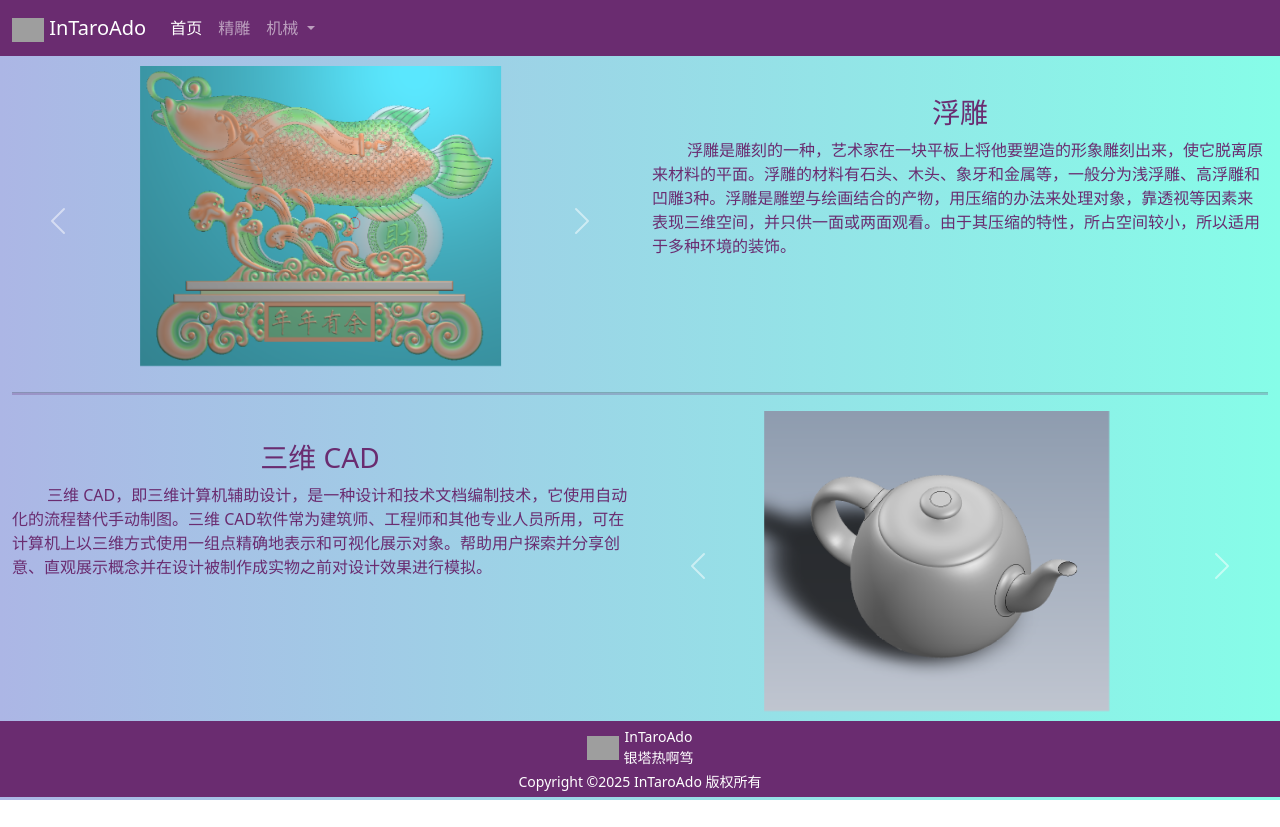
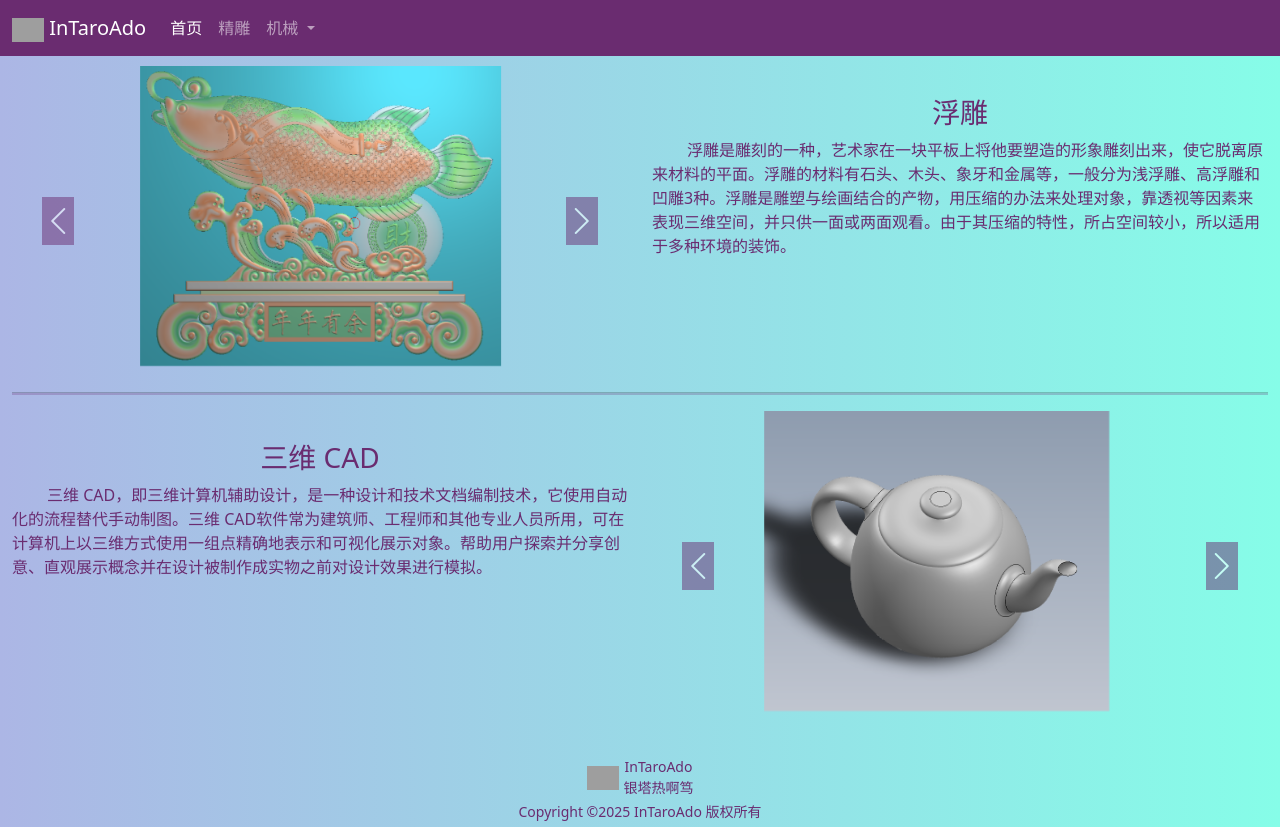
Before and after one commit to threestones777/InTaroAdo, a Vue app: page / in a window 1280 px wide. Before the commit the page ends 800 px from the top, so only its background shows below. Built offline with nearby package versions, Linux system fonts and the light colour scheme; grey boxes are pictures that could not be loaded.

Commit message:
add icon fix page 404 ......

```diff
--- a/package.json
+++ b/package.json
@@ -14,6 +14,7 @@
   },
   "dependencies": {
     "bootstrap": "^5.3.3",
+    "bootstrap-icons": "^1.11.3",
     "pinia": "^2.1.7",
     "vue": "^3.4.29",
     "vue-router": "^4.3.3"
--- a/src/App.vue
+++ b/src/App.vue
@@ -4,7 +4,7 @@ import { RouterView } from 'vue-router'
 
 <template>
   <header>
-    <nav class="navBg navbar navbar-expand-sm fixed-top navbar-dark">
+    <nav id="headHeight" class="navBg navbar navbar-expand-sm fixed-top navbar-dark">
       <div class="container-fluid">
         <a class="navbar-brand" href="/">
           <img src="/image/154014.ico" width="32" />
@@ -41,7 +41,7 @@ import { RouterView } from 'vue-router'
               </a>
               <ul class="dropdown-menu" style="background-color: #6a2c70">
                 <li>
-                  <a class="dropdown-item dropCss" href="/Machine">SolidWorks</a>
+                  <a class="dropdown-item dropCss" href="#/Machine">SolidWorks</a>
                 </li>
               </ul>
             </li>
@@ -50,10 +50,10 @@ import { RouterView } from 'vue-router'
       </div>
     </nav>
   </header>
-  <div style="margin-top: 66px">
+  <div style="margin: 66px 0 30px 0">
     <RouterView />
   </div>
-  <div class="container-fluid footCss">
+  <div id="footHeight" class="container-fluid footCss">
     <div>
       <img src="/image/154014.ico" width="32" />
       <div class="name">
@@ -64,14 +64,29 @@ import { RouterView } from 'vue-router'
     <div>Copyright ©2025 InTaroAdo 版权所有</div>
   </div>
 </template>
-
+<script lang="ts">
+export default {
+  data() {
+    return {}
+  },
+  mounted() {
+    console.log(document.getElementById('headHeight')?.scrollHeight)
+    console.log(document.getElementById('footHeight')?.scrollHeight)
+    let allHeight = Number(window.innerHeight)
+    let headHeight = Number(document.getElementById('headHeight')?.scrollHeight)
+    let footHeight = Number(document.getElementById('footHeight')?.scrollHeight)
+    localStorage.machineViewHeight = allHeight - headHeight - footHeight
+    console.log(localStorage.machineViewHeight)
+  }
+}
+</script>
 <style scoped>
 .navBg {
   background-color: #6a2c70;
 }
 .footCss {
-  background-color: #6a2c70;
-  color: #fff;
+  /* background-color: #6a2c70; */
+  color: #6a2c70;
   text-align: center;
   padding: 5px;
   font-size: 14px;
--- a/src/main.ts
+++ b/src/main.ts
@@ -1,4 +1,4 @@
-// import './assets/main.css'
+import 'bootstrap-icons/font/bootstrap-icons.css'
 import 'bootstrap/dist/css/bootstrap.min.css'
 import 'bootstrap/dist/js/bootstrap.bundle.min.js'
 
--- a/src/router/index.ts
+++ b/src/router/index.ts
@@ -1,8 +1,8 @@
-import { createRouter, createWebHistory } from 'vue-router'
+import { createRouter, createWebHashHistory } from 'vue-router'
 import HomeView from '../views/HomeView.vue'
 
 const router = createRouter({
-  history: createWebHistory(import.meta.env.BASE_URL),
+  history: createWebHashHistory(import.meta.env.BASE_URL),
   routes: [
     {
       path: '/',
--- a/src/views/HomeView.vue
+++ b/src/views/HomeView.vue
@@ -47,8 +47,7 @@
               data-bs-target="#carouselExampleInterval"
               data-bs-slide="prev"
             >
-              <span class="carousel-control-prev-icon" aria-hidden="true"></span>
-              <span class="visually-hidden">Previous</span>
+              <i class="bi bi-chevron-left iconCss"></i>
             </button>
             <button
               class="carousel-control-next"
@@ -56,8 +55,7 @@
               data-bs-target="#carouselExampleInterval"
               data-bs-slide="next"
             >
-              <span class="carousel-control-next-icon" aria-hidden="true"></span>
-              <span class="visually-hidden">Next</span>
+              <i class="bi bi-chevron-right iconCss"></i>
             </button>
           </div>
         </div>
@@ -124,8 +122,7 @@
               data-bs-target="#carouselInterval"
               data-bs-slide="prev"
             >
-              <span class="carousel-control-prev-icon" aria-hidden="true"></span>
-              <span class="visually-hidden">Previous</span>
+              <i class="bi bi-chevron-left iconCss"></i>
             </button>
             <button
               class="carousel-control-next"
@@ -133,8 +130,7 @@
               data-bs-target="#carouselInterval"
               data-bs-slide="next"
             >
-              <span class="carousel-control-next-icon" aria-hidden="true"></span>
-              <span class="visually-hidden">Next</span>
+              <i class="bi bi-chevron-right iconCss"></i>
             </button>
           </div>
         </div>
@@ -152,7 +148,7 @@ export default {
     toSeeMachine(machine: any) {
       document.documentElement.scrollTop = 0
       localStorage.machine = machine
-      this.$router.push({ name: 'Machine' })
+      this.$router.push({ name: 'Machine', query: { name: machine } })
     }
   }
 }
@@ -175,4 +171,9 @@ export default {
 .txtCss h3 {
   text-align: center;
 }
+.iconCss {
+  font-size: 32px;
+  background-color: #6a2c70;
+  color: #fff;
+}
 </style>
--- a/src/views/MachineView.vue
+++ b/src/views/MachineView.vue
@@ -1,6 +1,6 @@
 <template>
   <div>
-    <iframe :src="iframeSrc" frameborder="0" width="100%" height="600px"></iframe>
+    <iframe :src="iframeSrc" frameborder="0" width="100%" :height="viewHeight"></iframe>
   </div>
 </template>
 
@@ -8,11 +8,15 @@
 export default {
   data() {
     return {
+      viewHeight: 500,
       iframeSrc: '/html/teapot.html' // 确保路径正确，且文件可访问
     }
   },
   created() {
-    this.iframeSrc = `/html/${localStorage.machine}.html`
+    console.log('9999999999999')
+    console.log(this.$route.query.name)
+    this.viewHeight = Number(localStorage.machineViewHeight) - 60
+    this.iframeSrc = `/html/${this.$route.query.name ? this.$route.query.name : 'teapot'}.html`
   }
 }
 </script>
```
Also changed, not shown: 1 other file (tests, documents, lock files or other folders).
